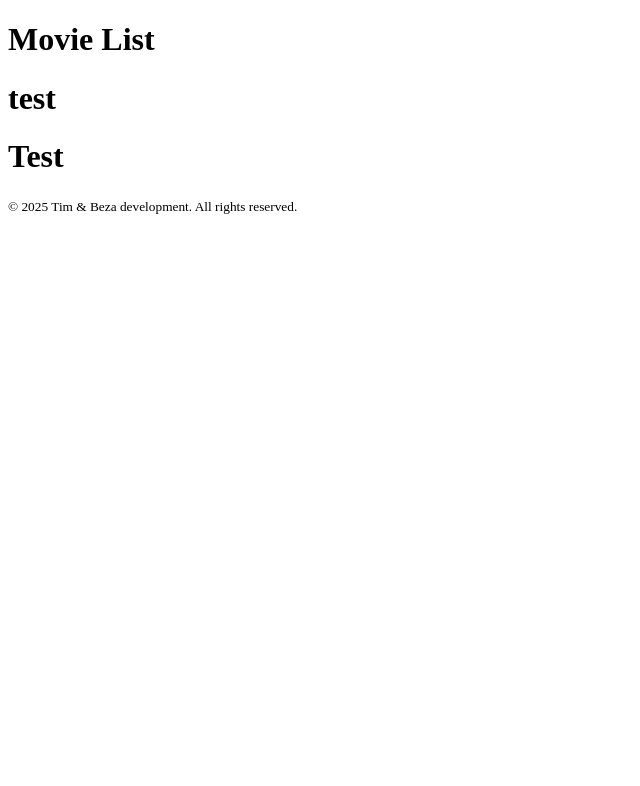
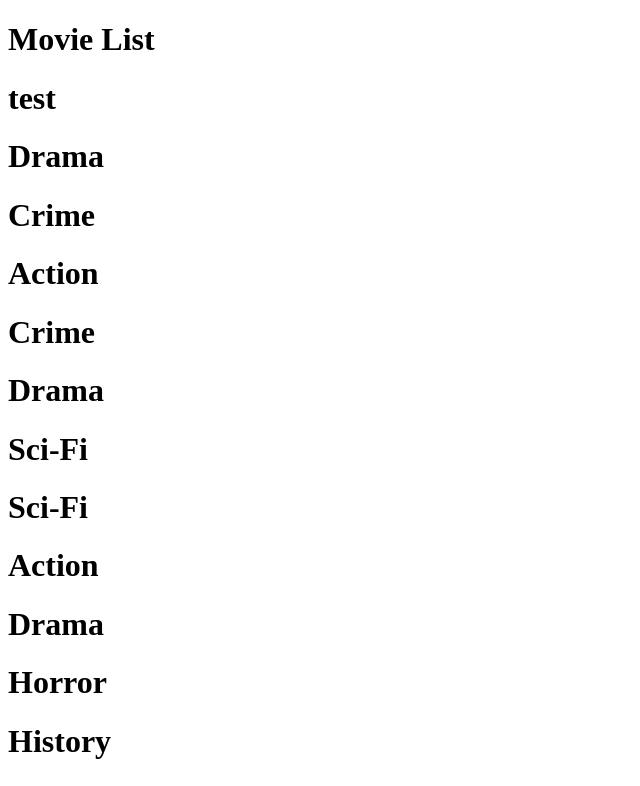
Before and after one commit to timmyd4/Second-Dynamic-Collections, a React (Vite) app: page / in a window 1280 px wide. Shown: the top 786 px of the page, without its empty margins (0-640 px from the left). Built offline with nearby package versions, Linux system fonts and the light colour scheme.

Commit message:
added the function for the card

```diff
--- a/src/components/Card.jsx
+++ b/src/components/Card.jsx
@@ -1,11 +1,26 @@
  import Data from "../../data.js";
 
  export default  function Card(){
+    function movies(){
+        return(
+            Data.map((x)=>(
+                <>
+                <h1>{x.genre}</h1>
 
+
+                </>
+
+            ))
+        )
+    }
 
 
     return(
-        <h1>Test</h1>
+        <>
+        {movies()}
+
+        </>
+
 
 
 
```
